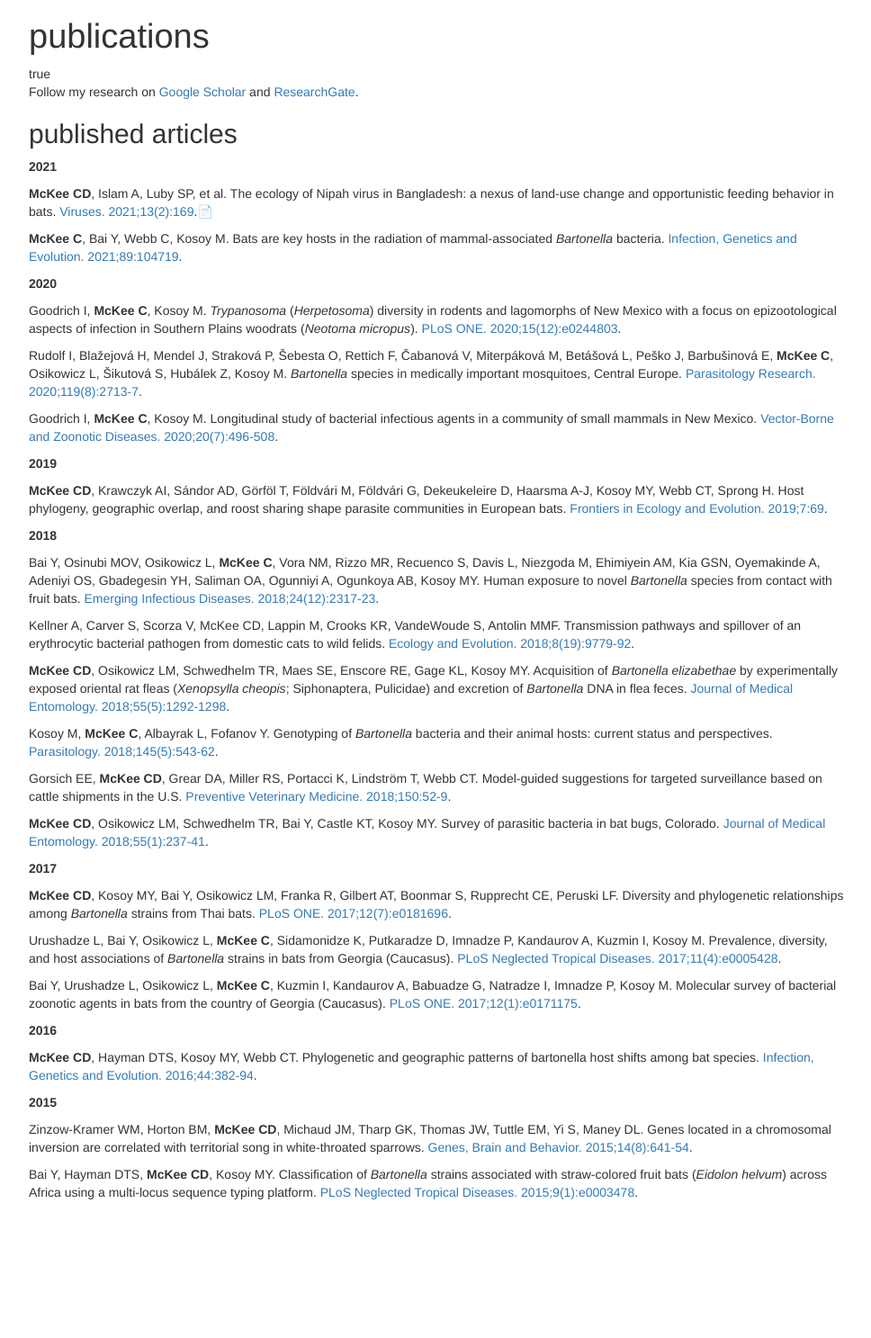
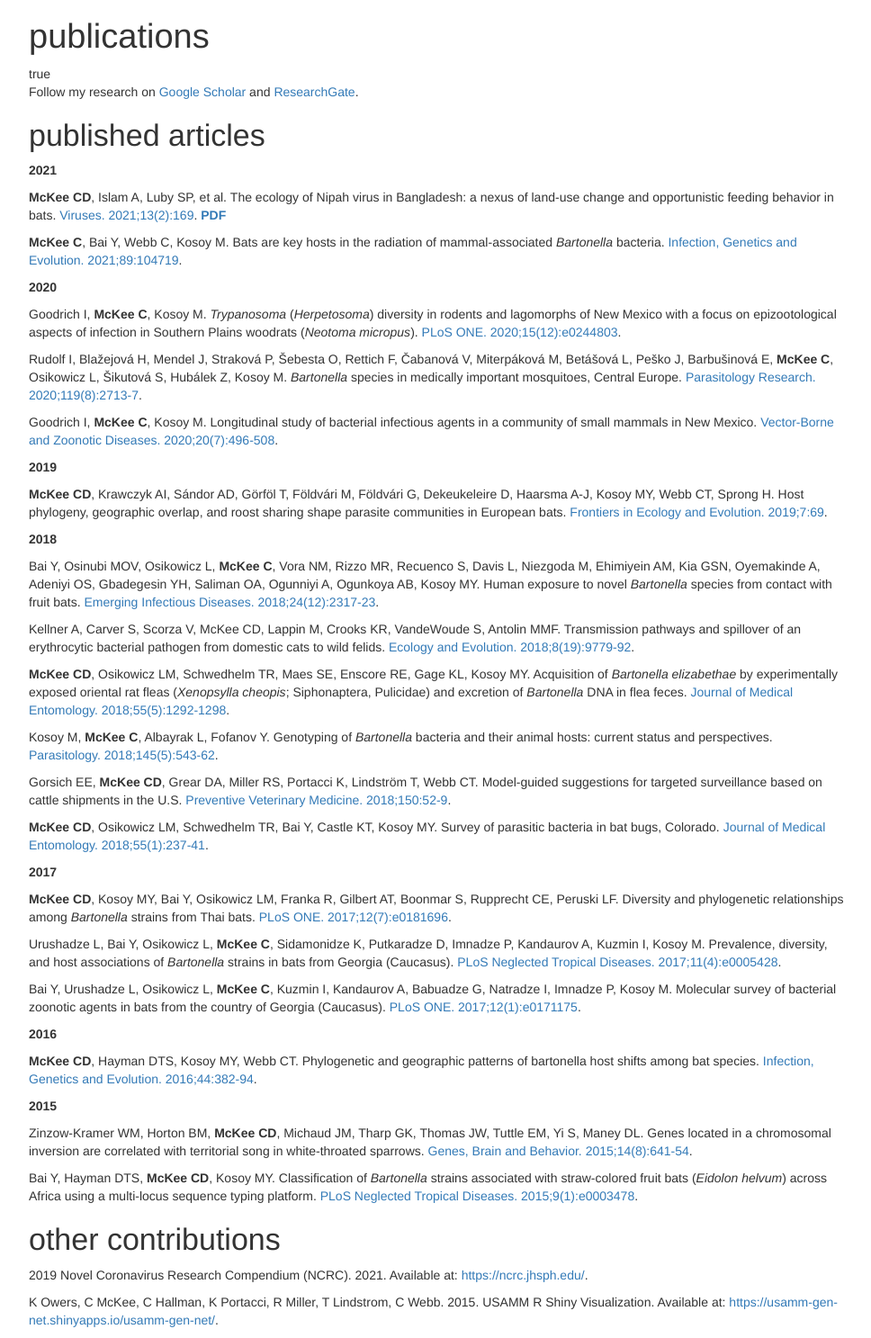
Before and after one commit to clifmckee/clifmckee.github.io, a Jekyll site: the page _pages/publications.html, which Jekyll copies as it is, in a window 1280 px wide. Shown: the whole page at 90% size, without its empty margins (153-1121 px from the left). Built offline with Jekyll 4.4.1, drawn with Linux system fonts in a browser that asks for light colours; before the commit the page ends 1345 px from its top, so only the background shows below that.

Commit message:
Update theme

```diff
--- a/_config.yml
+++ b/_config.yml
@@ -12,7 +12,7 @@
 
 # theme                  : "minimal-mistakes-jekyll"
 # remote_theme           : "mmistakes/minimal-mistakes"
-minimal_mistakes_skin    : "default" # "default", "air", "aqua", "contrast", "dark", "dirt", "neon", "mint", "plum", "sunrise"
+minimal_mistakes_skin    : "sunrise" # "default", "air", "aqua", "contrast", "dark", "dirt", "neon", "mint", "plum", "sunrise"
 
 # Site Settings
 locale                   : "en-US"
--- a/_pages/publications.html
+++ b/_pages/publications.html
@@ -172,10 +172,10 @@
 </div>
 
 <p>Follow my research on <a href="https://scholar.google.com/citations?user=xxVfsMIAAAAJ&amp;hl=en">Google Scholar</a> and <a href="https://www.researchgate.net/profile/Clifton-Mckee">ResearchGate</a>.</p>
-<div id="published-articles" class="section level2">
-<h2>published articles</h2>
+<div id="published-articles" class="section level1">
+<h1>published articles</h1>
 <p><strong>2021</strong></p>
-<p><strong>McKee CD</strong>, Islam A, Luby SP, et al. The ecology of Nipah virus in Bangladesh: a nexus of land-use change and opportunistic feeding behavior in bats. <a href="https://doi.org/10.3390/v13020169">Viruses. 2021;13(2):169</a>.<a href="http://clifmckee.github.io/files/2021_McKee_Viruses.pdf">📄</a></p>
+<p><strong>McKee CD</strong>, Islam A, Luby SP, et al. The ecology of Nipah virus in Bangladesh: a nexus of land-use change and opportunistic feeding behavior in bats. <a href="https://doi.org/10.3390/v13020169">Viruses. 2021;13(2):169</a>. <a href="http://clifmckee.github.io/files/2021_McKee_Viruses.pdf"><strong>PDF</strong></a></p>
 <p><strong>McKee C</strong>, Bai Y, Webb C, Kosoy M. Bats are key hosts in the radiation of mammal-associated <em>Bartonella</em> bacteria. <a href="https://doi.org/10.1016/j.meegid.2021.104719">Infection, Genetics and Evolution. 2021;89:104719</a>.</p>
 <p><strong>2020</strong></p>
 <p>Goodrich I, <strong>McKee C</strong>, Kosoy M. <em>Trypanosoma</em> (<em>Herpetosoma</em>) diversity in rodents and lagomorphs of New Mexico with a focus on epizootological aspects of infection in Southern Plains woodrats (<em>Neotoma micropus</em>). <a href="https://dx.plos.org/10.1371/journal.pone.0244803">PLoS ONE. 2020;15(12):e0244803</a>.</p>
@@ -199,6 +199,11 @@
 <p><strong>2015</strong></p>
 <p>Zinzow-Kramer WM, Horton BM, <strong>McKee CD</strong>, Michaud JM, Tharp GK, Thomas JW, Tuttle EM, Yi S, Maney DL. Genes located in a chromosomal inversion are correlated with territorial song in white-throated sparrows. <a href="https://doi.org/10.1111/gbb.12252">Genes, Brain and Behavior. 2015;14(8):641-54</a>.</p>
 <p>Bai Y, Hayman DTS, <strong>McKee CD</strong>, Kosoy MY. Classification of <em>Bartonella</em> strains associated with straw-colored fruit bats (<em>Eidolon helvum</em>) across Africa using a multi-locus sequence typing platform. <a href="https://doi.org/10.1371/journal.pntd.0003478">PLoS Neglected Tropical Diseases. 2015;9(1):e0003478</a>.</p>
+</div>
+<div id="other-contributions" class="section level1">
+<h1>other contributions</h1>
+<p>2019 Novel Coronavirus Research Compendium (NCRC). 2021. Available at: <a href="https://ncrc.jhsph.edu/">https://ncrc.jhsph.edu/</a>.</p>
+<p>K Owers, C McKee, C Hallman, K Portacci, R Miller, T Lindstrom, C Webb. 2015. USAMM R Shiny Visualization. Available at: <a href="https://usamm-gen-net.shinyapps.io/usamm-gen-net/">https://usamm-gen-net.shinyapps.io/usamm-gen-net/</a>.</p>
 </div>
 
 
```
Also changed, not shown: _pages/publications.md (+11 -3 lines).
